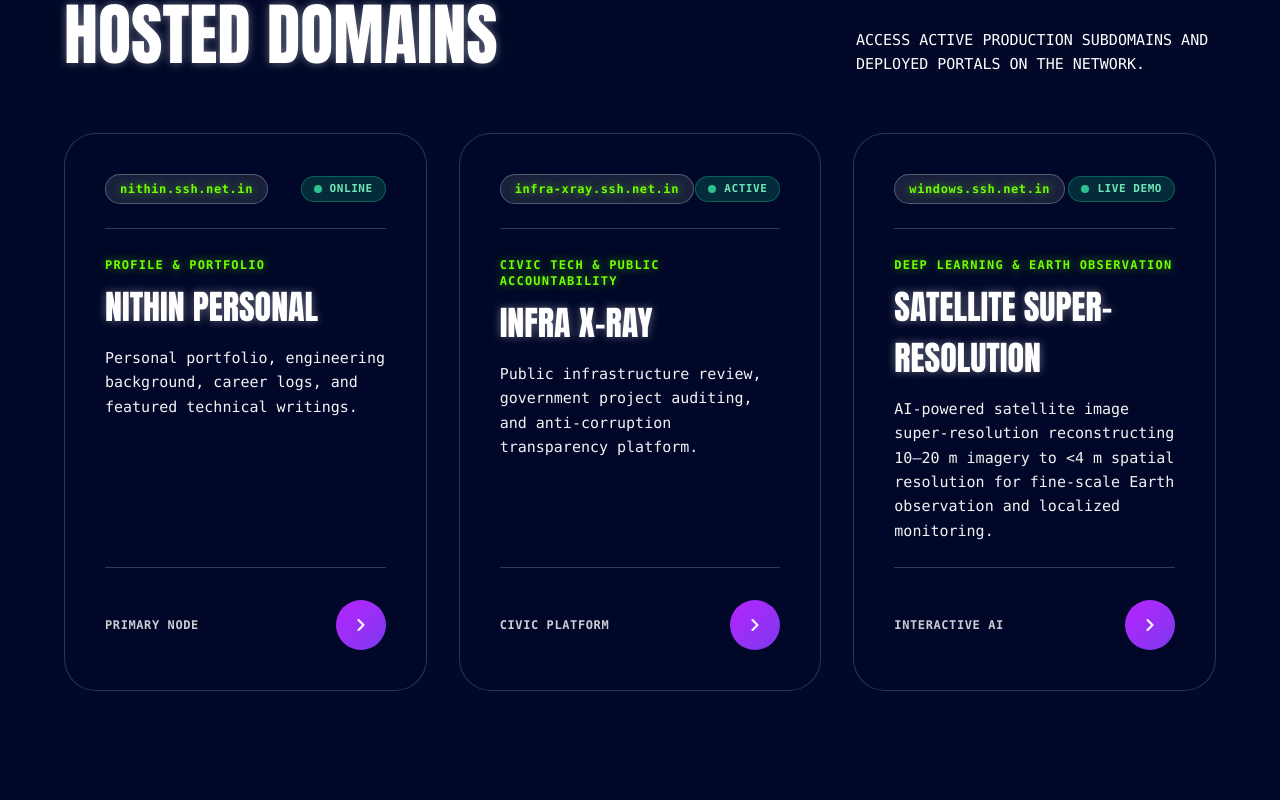
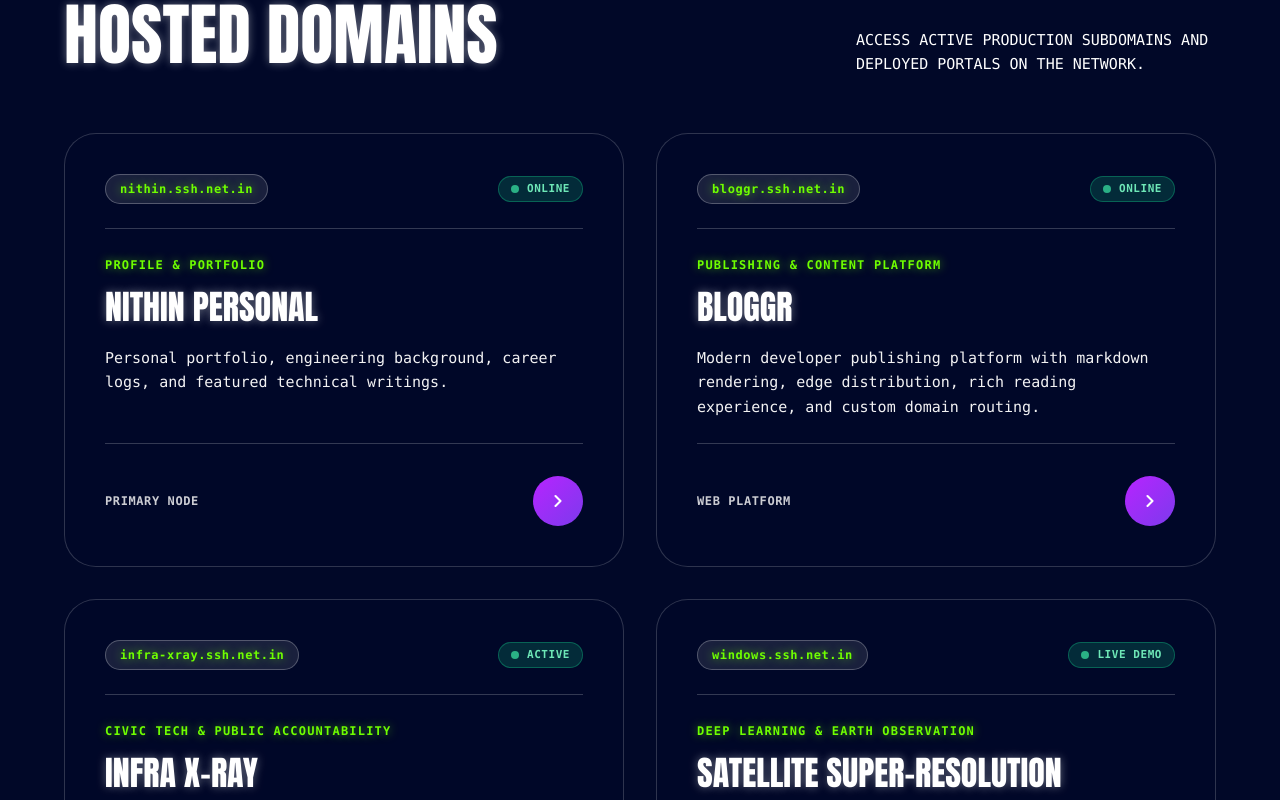
Before and after one commit to Nithin0620/landing, a React (Vite) app: page / in a window 1280 px wide. Shown: the part 1020-1820 px from the top of the page. Built offline with nearby package versions, Linux system fonts and the light colour scheme; a web font is replaced by a local one.

Commit message:
feat: add Bloggr platform to hosted domains and update layout to 2-column grid

```diff
--- a/src/App.jsx
+++ b/src/App.jsx
@@ -41,6 +41,17 @@ export default function App() {
       statusColor: 'bg-emerald-400',
       description: 'Personal portfolio, engineering background, career logs, and featured technical writings.',
       badge: 'Primary Node'
+    },
+    {
+      id: 'bloggr',
+      title: 'Bloggr',
+      category: 'Publishing & Content Platform',
+      subdomain: 'bloggr.ssh.net.in',
+      url: 'https://bloggr.ssh.net.in',
+      status: 'Online',
+      statusColor: 'bg-emerald-400',
+      description: 'Modern developer publishing platform with markdown rendering, edge distribution, rich reading experience, and custom domain routing.',
+      badge: 'Web Platform'
     },
     {
       id: 'infra-xray',
@@ -327,8 +338,8 @@ export default function App() {
               </div>
             </div>
 
-            {/* 3-Column Layout */}
-            <div className="grid grid-cols-1 md:grid-cols-2 lg:grid-cols-3 gap-8">
+            {/* 2-Column Layout (2x2 Grid) */}
+            <div className="grid grid-cols-1 md:grid-cols-2 lg:grid-cols-2 gap-8">
               {hostedDomains.map((srv) => (
                 <div
                   key={srv.id}
```
